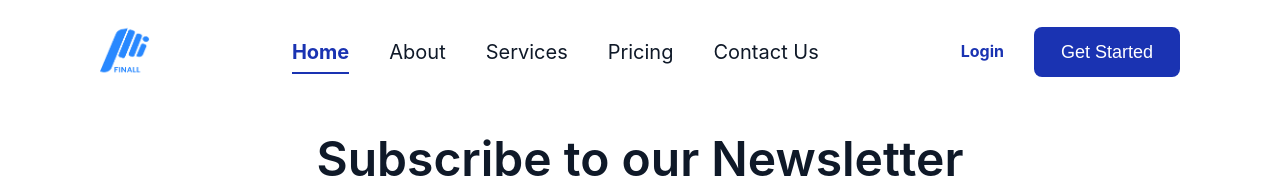
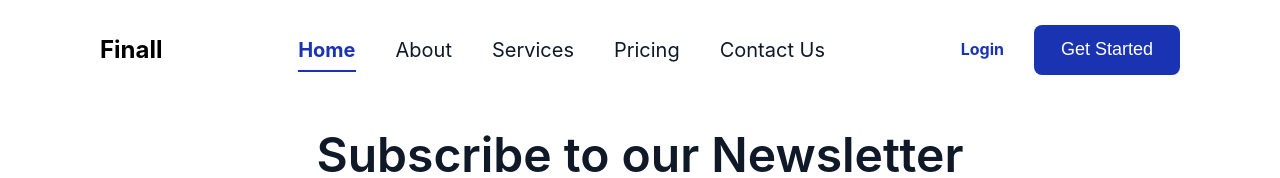
Before and after one commit to FinallNg/finall_frontend, a React (Create React App) app: page / in a window 1280 px wide. Shown: the top 178 px of the page. Built offline with nearby package versions, Linux system fonts and the light colour scheme; the HTML template or start-up script is replaced by a standard one.

Commit message:
Add Navbar

```diff
--- a/src/Components/Navbar/Navbar.js
+++ b/src/Components/Navbar/Navbar.js
@@ -1,12 +1,12 @@
 import './Navbar.css'
-import logo from '../../assets/logo.png'
+{/*import logo from '../../assets/logo'*/}
 
 function Navbar() {
   return (
     <header>
         <div>
-            {/* <h2>Finall</h2> */}
-            <img src={logo} />
+             <h2>Finall</h2>
+            {/*</img src={logo} />*/}
         </div>
 
         {/* <div className="nav-links">
```
